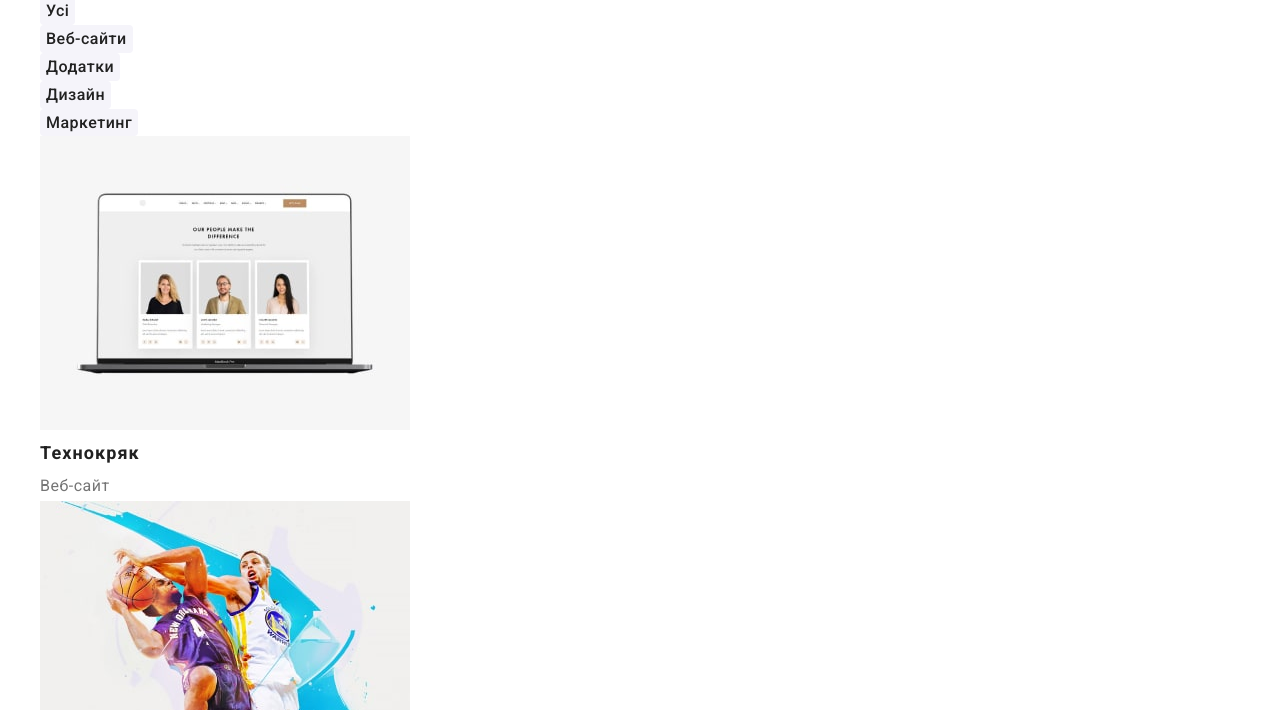
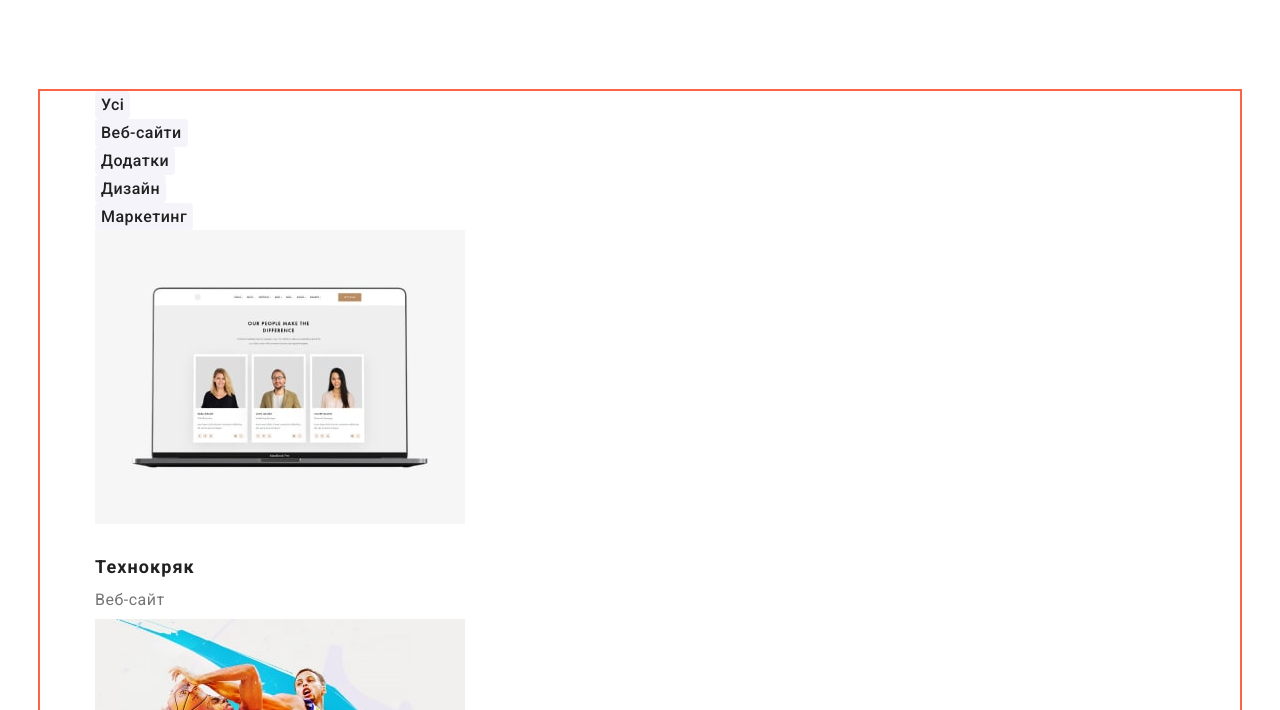
Before and after one commit to tet-n/goit-markup-hw-03, a plain HTML site: page portfolio.html in a window 1280 px wide. Shown: the part 126-836 px from the top of the page. Drawn offline with nearby package versions, Linux system fonts and the light colour scheme.

Commit message:
added changes margins and paddings were added to Portfolio

```diff
--- a/css/styles.css
+++ b/css/styles.css
@@ -268,6 +268,11 @@ p {
 /* Портфоліо */
 
 /* Проєкти */
+
+.section-projects {
+  padding: 94px 0;
+}
+
 .filter .btn {
   color: var(--title-text-color);
   background-color: #f5f4fa;
@@ -293,6 +298,7 @@ p {
 }
 
 .item-title {
+  margin-top: 20px;
   color: var(--title-text-color);
   font-weight: 700;
   font-size: 18px;
@@ -301,6 +307,7 @@ p {
 }
 
 .item-text {
+  margin-bottom: 4px;
   color: var(--primary-text-color);
   font-size: 16px;
   line-height: 1.88;
--- a/portfolio.html
+++ b/portfolio.html
@@ -20,6 +20,7 @@
   <body>
     <!-- Шапка -->
     <header>
+      <div class="container">
         <a href="./index.html" class="logo"><span class="logo-accent">Web</span>Studio</a>
         <nav>
           <ul class="site-nav list">
@@ -32,12 +33,14 @@
           <li><a href="mailto:info@devstudio.com" class="link">info@devstudio.com</a></li>
           <li><a href="tel:+380961111111" class="link">+38 096 111 11 11</a></li>
         </ul>
+      </div>
     </header>
 
     <!-- Основна частина -->
     <main>
       <!-- Проєкти' -->
-      <section class="section">
+      <section class="section-projects">
+        <div class="container">
           <!-- <h1 class="projects-title">Продукція WebStudio</h1> -->
           <ul class="filter list">
             <li><button type="button" class="btn">Усі</button></li>
@@ -111,19 +114,22 @@
               >
             </li>
           </ul>
+        </div>
       </section>
     </main>
 
     <!-- Підвал-->
     <footer class="footer">
+      <div class="container">
         <a href="./index.html" class="logo">Web<span class="logo-accent">Studio</span></a>
         <address class="address-footer">
-        <p>м. Київ, пр-т Лесі Українки, 26</p>
+          <p class="footer-text">м. Київ, пр-т Лесі Українки, 26</p>
           <ul class="contact list">
             <li><a href="mailto:info@devstudio.com" class="link-footer">info@devstudio.com</a></li>
             <li><a href="tel:+380961111111" class="link-footer">+38 096 111 11 11</a></li>
           </ul>
         </address>
+      </div>
     </footer>
   </body>
 </html>
```
Lines whose indentation alone changed are shown as unchanged.
